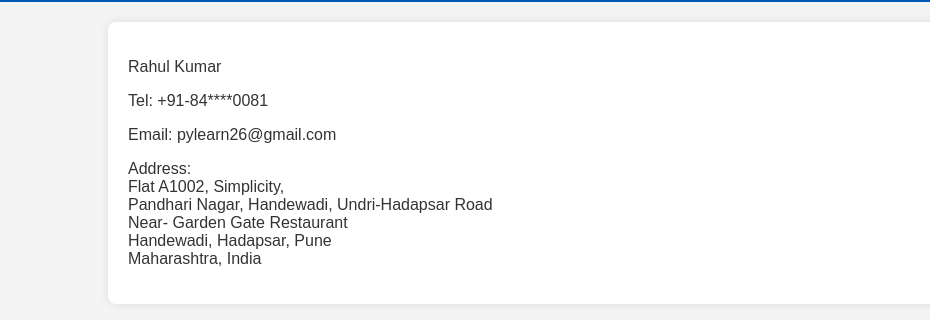
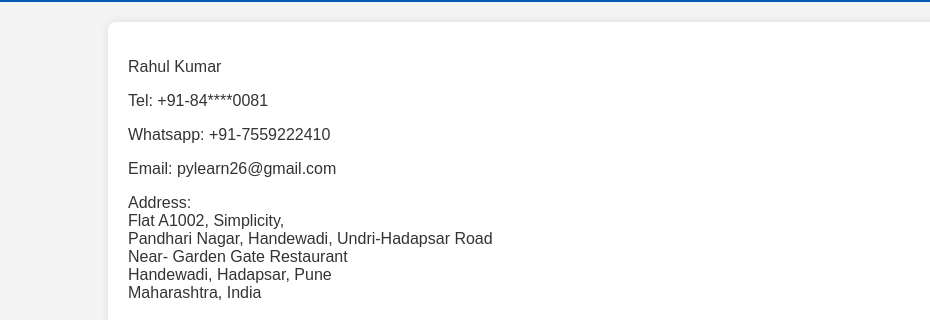
Before and after one commit to Rahul-Aerodestiny/python-tutorial, a plain HTML site: page public/contact.html in a window 1280 px wide. Shown: the part 176-496 px from the top of the page, 0-930 px from the left. Drawn offline with Linux system fonts and the light colour scheme.

Commit message:
Update contact.html
Added Contact Details

```diff
--- a/public/contact.html
+++ b/public/contact.html
@@ -30,6 +30,7 @@
   <img src="../assets/images/LinkedIn Profile Snap.png", height="232", alt="Rahul Profile Pic" style="float: right;"/>
 <p>Rahul Kumar</p>
 <p>Tel: +91-84****0081</p>
+<p>Whatsapp: +91-7559222410<p>
 <p>Email: pylearn26@gmail.com</p>
 <p>Address: <br />
   Flat A1002, Simplicity, <br />
```
